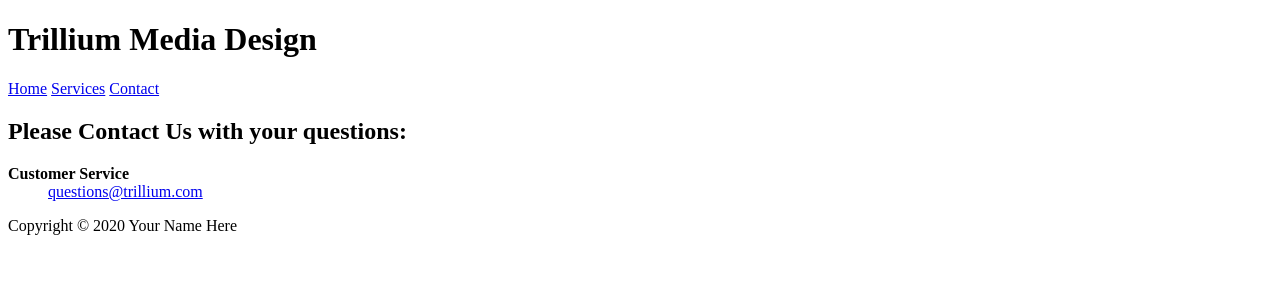
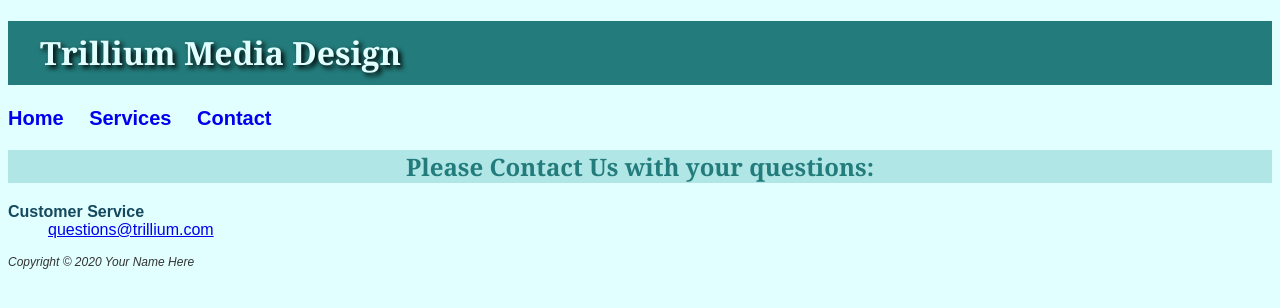
Before and after one commit to AveryScire/-Chap39prac, a plain HTML site: page contact.html in a window 1280 px wide. Drawn offline with Linux system fonts and the light colour scheme.

Commit message:
Update contact.html

```diff
--- a/contact.html
+++ b/contact.html
@@ -3,7 +3,7 @@
 <head>
 <title>Trillium Media Design Contact</title>
 <meta charset="utf-8">
-<link href=”trillium.css” rel=“stylesheet”>
+<link href="trillium.css" rel="stylesheet">
 </head>
 <body>
  <header>
```
